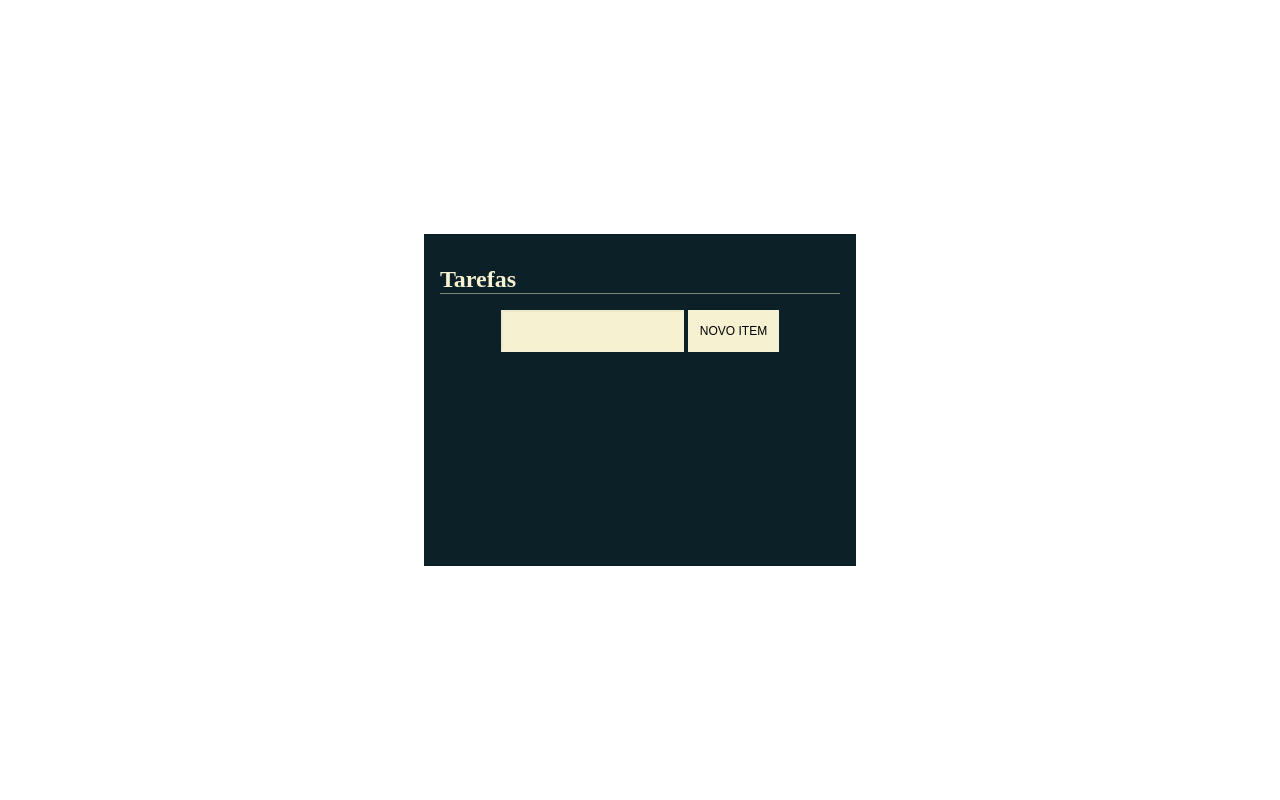
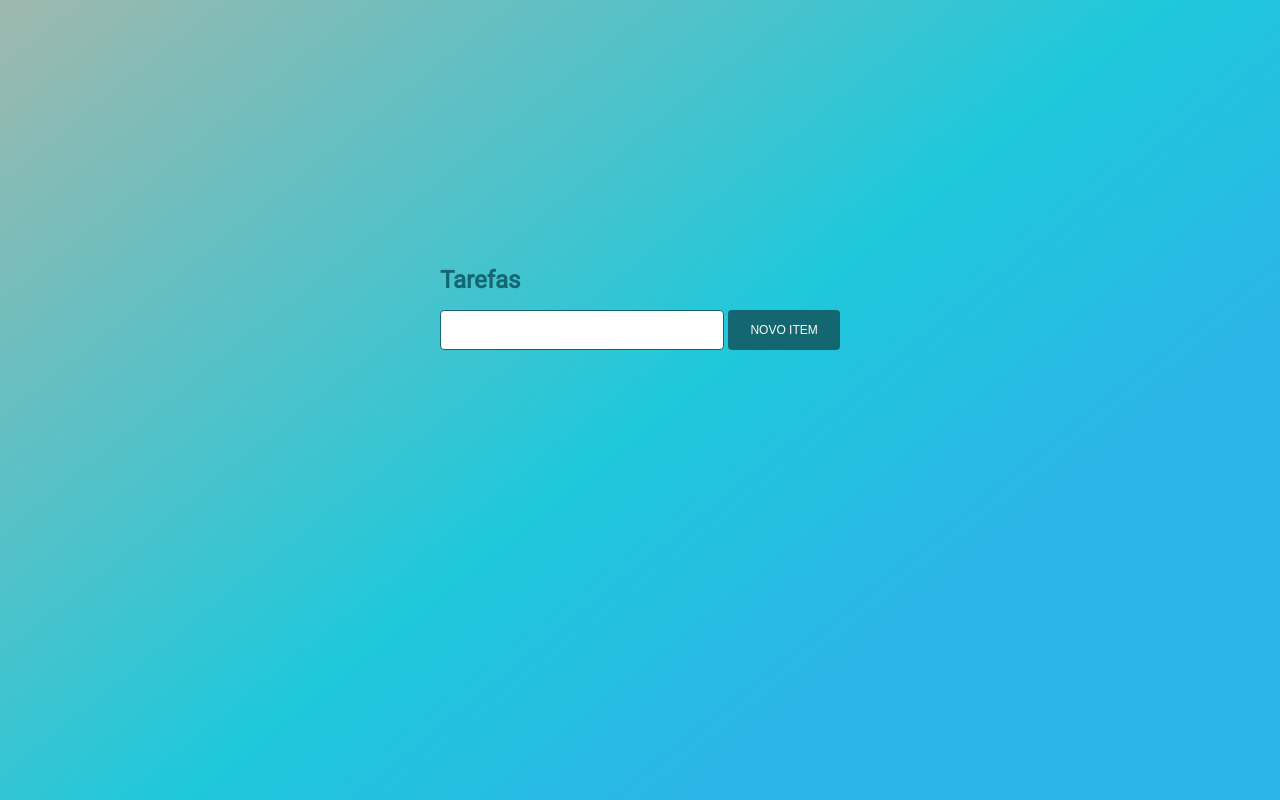
Before and after one commit to antonialucianapires/app_lista_tarefas, a plain HTML site: page index.html in a window 1280 px wide. Drawn offline with Linux system fonts and the light colour scheme; a web font is replaced by a local one.

Commit message:
refactor: alteração e ajustes no estilo inicial

```diff
--- a/assets/css/style.css
+++ b/assets/css/style.css
@@ -1,5 +1,8 @@
 body {
   margin: 0;
+  font-family: Arial, Helvetica, sans-serif;
+  background-color: #1fc8db;
+  background-image: linear-gradient(141deg, #9fb8ad 0%, #1fc8db 51%, #2cb5e8 75%);
 }
 
 .app {
@@ -11,18 +14,15 @@ body {
 }
 
 .todo-list {
-  background-color: #0B2027;
-  font-family: "Space Mono", monospace;
   padding: 1rem;
   min-width: 400px;
   min-height: 300px;
 }
 
 .title {
-  border-bottom: 1px solid rgba(246, 241, 209, 0.5);
+  font-family: 'Roboto', sans-serif;
   font-size: 1.5rem;
-  font-family: "BioRhyme", serif;
-  color: #F6F1D1;
+  color: #146770;
 }
 
 .form {
@@ -38,75 +38,22 @@ body {
 }
 
 .form-input {
+  width: 100%;
     outline: none;
-  background-color: #F6F1D1;
-  border-color: rgba(255, 255, 255, 0.1);
+    border-radius: 4px;
+    border: 1px solid #146770;
 }
 
+
 .form-button {
+  width: 40%;
     border: 1px;
-  background: #F6F1D1;
+    color: #fffdf3;
+    border-radius: 4px;
+    background: #146770;
     text-transform: uppercase;
     cursor: pointer;
     margin-left: 0.25rem;
-}
-
-.form-button:hover {
-  color: #F6F1D1;
-  background: rgba(246, 241, 209, 0.1);
-}
-
-body {
-  margin: 0;
-}
-
-.app {
-  display: flex;
-  align-items: center;
-  justify-content: center;
-  width: 100vw;
-  min-height: 100vh;
-}
-
-.todo-list {
-  background-color: #0B2027;
-  font-family: "Space Mono", monospace;
-  padding: 1rem;
-  min-width: 400px;
-  min-height: 300px;
-}
-
-.title {
-  border-bottom: 1px solid rgba(246, 241, 209, 0.5);
-  font-size: 1.5rem;
-  font-family: "BioRhyme", serif;
-  color: #F6F1D1;
-}
-
-.form {
-  display: flex;
-  justify-content: center;
-}
-.form-input, .form-button {
-  border-radius: 0;
-  padding: 0.75rem;
-  font-size: 0.75rem;
-}
-.form-input {
-  outline: none;
-  background-color: #F6F1D1;
-  border-color: rgba(255, 255, 255, 0.1);
-}
-.form-button {
-  border: 1px;
-  background: #F6F1D1;
-  text-transform: uppercase;
-  cursor: pointer;
-  margin-left: 0.25rem;
-}
-.form-button:hover {
-  color: #F6F1D1;
-  background: rgba(246, 241, 209, 0.1);
 }
 
 .list {
@@ -116,25 +63,29 @@ body {
 }
 
 .task {
-  background-color: rgba(255, 255, 255, 0.1);
-  color: #F6F1D1;
+    background-color: rgba(255, 255, 255, 0.4);
+    color:#146770;
     display: flex;
     justify-content: space-between;
     margin-bottom: 0.5rem;
-  padding: 1rem 3rem;
+    padding: 1rem;
+    border-radius: 4px;
 }
 
 .check-button, .delete-button {
-  background-color: #F6F1D1;
     border: none;
-  box-shadow: 0 0 8px rgba(0, 0, 0, 0.1);
+    box-shadow: 0 0 5px rgba(0, 0, 0, 0.1);
     outline: none;
     border-radius: 2px;
+    color: #46494c;
     cursor: pointer;
+    padding: 6px;
+    margin: 0 5px;
 }
 
+
 .task.done .check-button {
-  background-color: #46494C;
+  background-color: #146770;
   color: #F6F1D1;
 }
 
@@ -153,10 +104,10 @@ body {
 
 .content {
   margin: 0;
+  line-height: 27px;
+  width: 100%;
 }
 
 .task.done .content {
   text-decoration: line-through;
 }
-
-/*# sourceMappingURL=style.css.map */
--- a/componentes/deletaTarefa.js
+++ b/componentes/deletaTarefa.js
@@ -1,6 +1,7 @@
 const BotaoDeleta = () => {
     const botaoDeleta = document.createElement('button');
 
+    botaoDeleta.classList.add('delete-button');
     botaoDeleta.innerText = 'deletar';
     botaoDeleta.addEventListener('click', deletarTarefa);
 
--- a/index.html
+++ b/index.html
@@ -4,7 +4,7 @@
   <meta charset="UTF-8">
   <meta name="viewport" content="width=device-width, initial-scale=1.0">
   <link rel="stylesheet" href="./assets/css/style.css">
-  <link rel="stylesheet" href="https://fonts.googleapis.com/css2?family=BioRhyme&amp;family=Space+Mono&amp;display=swap">
+  <link href="https://fonts.googleapis.com/css2?family=Roboto&display=swap" rel="stylesheet">
   <link rel="stylesheet" href="https://fonts.googleapis.com/icon?family=Material+Icons">
   <title>Tarefas</title>
 </head>
@@ -14,7 +14,6 @@
       <h1 class="title">
         Tarefas
       </h1>
-
       <form class="form" action="">
         <input class="form-input" type="text" data-form-input>
         <button class="form-button" data-form-button>Novo Item</button>
```
Also changed, not shown: imagens/print.png (added). Lines whose indentation alone changed are shown as unchanged.
